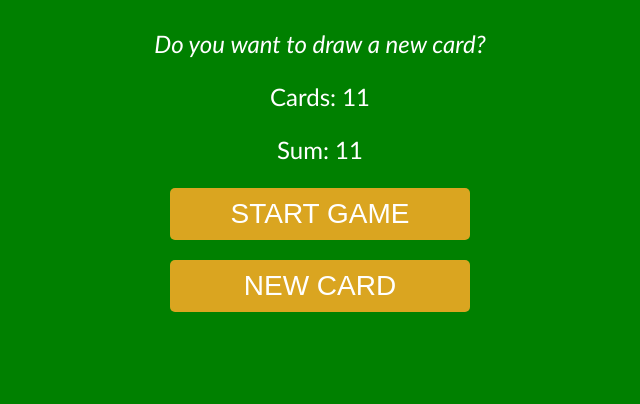
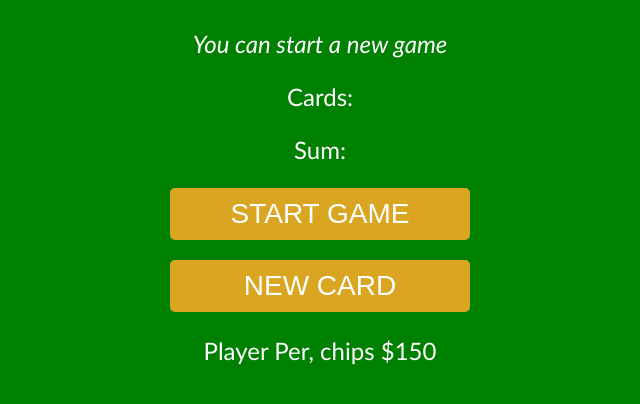
Before and after one commit to matatfreecoder/blackjack-project, a plain HTML site: page index.html in a window 1280 px wide. Both pictures are taken after a click on the button "NEW CARD". Shown: the part 92-496 px from the top of the page, without its empty margins (320-960 px from the left). Drawn offline with Linux system fonts and the light colour scheme.

Commit message:
add player name

```diff
--- a/index.html
+++ b/index.html
@@ -14,6 +14,7 @@
 		<p id="sum-el">Sum:</p>
 		<button onclick="startGame()">start game</button>
 		<button onclick="newCard()">new card</button>
+		<p id="player-el"></p>
 		<script src="index.js"></script>
 	</body>
 </html>
--- a/index.js
+++ b/index.js
@@ -6,6 +6,14 @@ let message = '';
 let messageEl = document.getElementById('message-el');
 let sumEl = document.getElementById('sum-el');
 let cardEl = document.getElementById('cards-el');
+
+let player = {
+	name: 'Per',
+	chips: 150,
+};
+
+let playerEl = document.getElementById('player-el');
+playerEl.textContent = `Player ${player.name}, chips $${player.chips}`;
 
 function getRandomCard() {
 	let randomNumber = Math.floor(Math.random() * 13) + 1;
@@ -24,6 +32,7 @@ function startGame() {
 	let secondCard = getRandomCard();
 	cards = [firstCard, secondCard];
 	sum = firstCard + secondCard;
+
 	renderGame();
 }
 
@@ -48,8 +57,14 @@ function renderGame() {
 
 function newCard() {
 	console.log('Drawing a new card from the deck');
-	let card = getRandomCard();
-	sum += card;
-	cards.push(card);
-	renderGame();
+
+	if (isAlive === true && hasBlackJack != true) {
+		let card = getRandomCard();
+		sum += card;
+		cards.push(card);
+		renderGame();
+	} else {
+		message = 'You can start a new game';
+		messageEl.textContent = message;
+	}
 }
```
